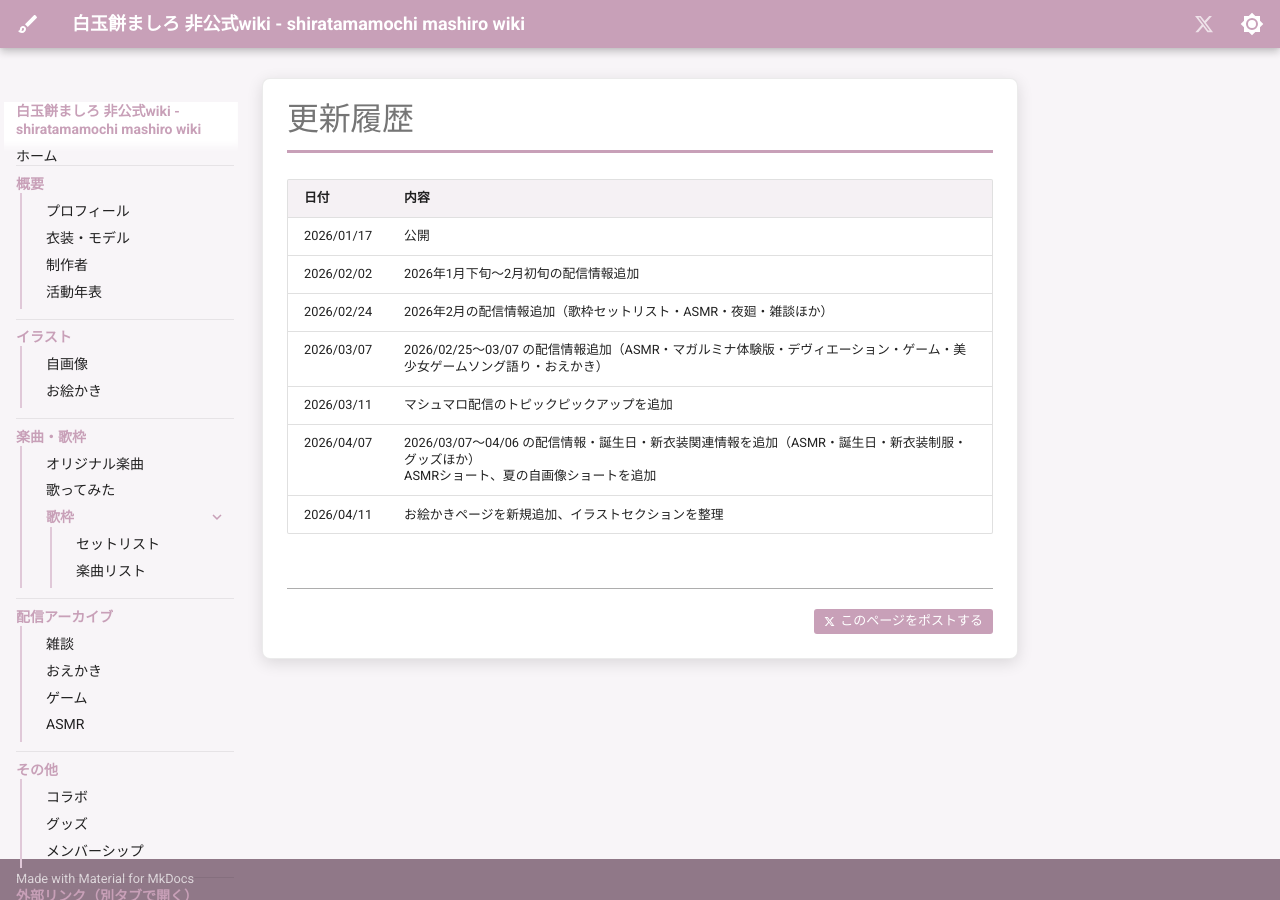
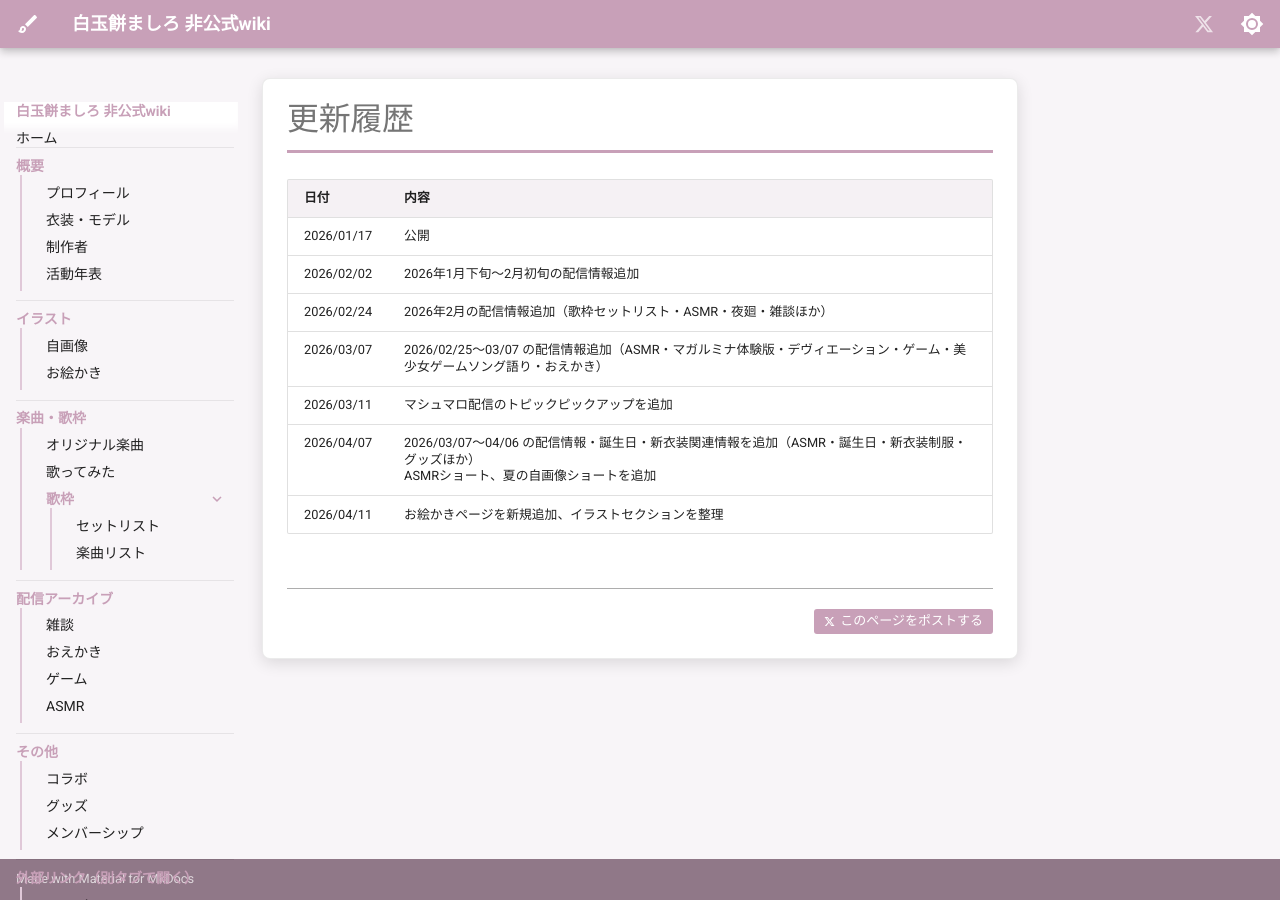
Before and after one commit to ameyamatmk/shiratamamochi-mashiro-unofficial-wiki, an MkDocs documentation site: the page built from docs/changelog.md, in a window 1280 px wide. Built offline with MkDocs 1.6.1 and Material for MkDocs 9.7.7, drawn with Linux system fonts in a browser that asks for light colours; comment, search, counter and statistics services are not loaded.

Commit message:
fix: site_name から英語表記を削除
Google検索結果でサイト名表示の表記を統一するため。
英語表記は og:site_name や Schema.org alternateName で補完されるため
site_name 本体からは削除。

```diff
--- a/mkdocs.yml
+++ b/mkdocs.yml
@@ -1,4 +1,4 @@
-site_name: 白玉餅ましろ 非公式wiki - shiratamamochi mashiro wiki
+site_name: 白玉餅ましろ 非公式wiki
 site_url: https://mashiro-mochi-wiki.pages.dev
 site_description: VTuber「白玉餅ましろ」の活動や配信アーカイブ（お絵描き、歌枠、ASMR、ゲーム実況）などをまとめた非公式ファンサイトです
 
```
